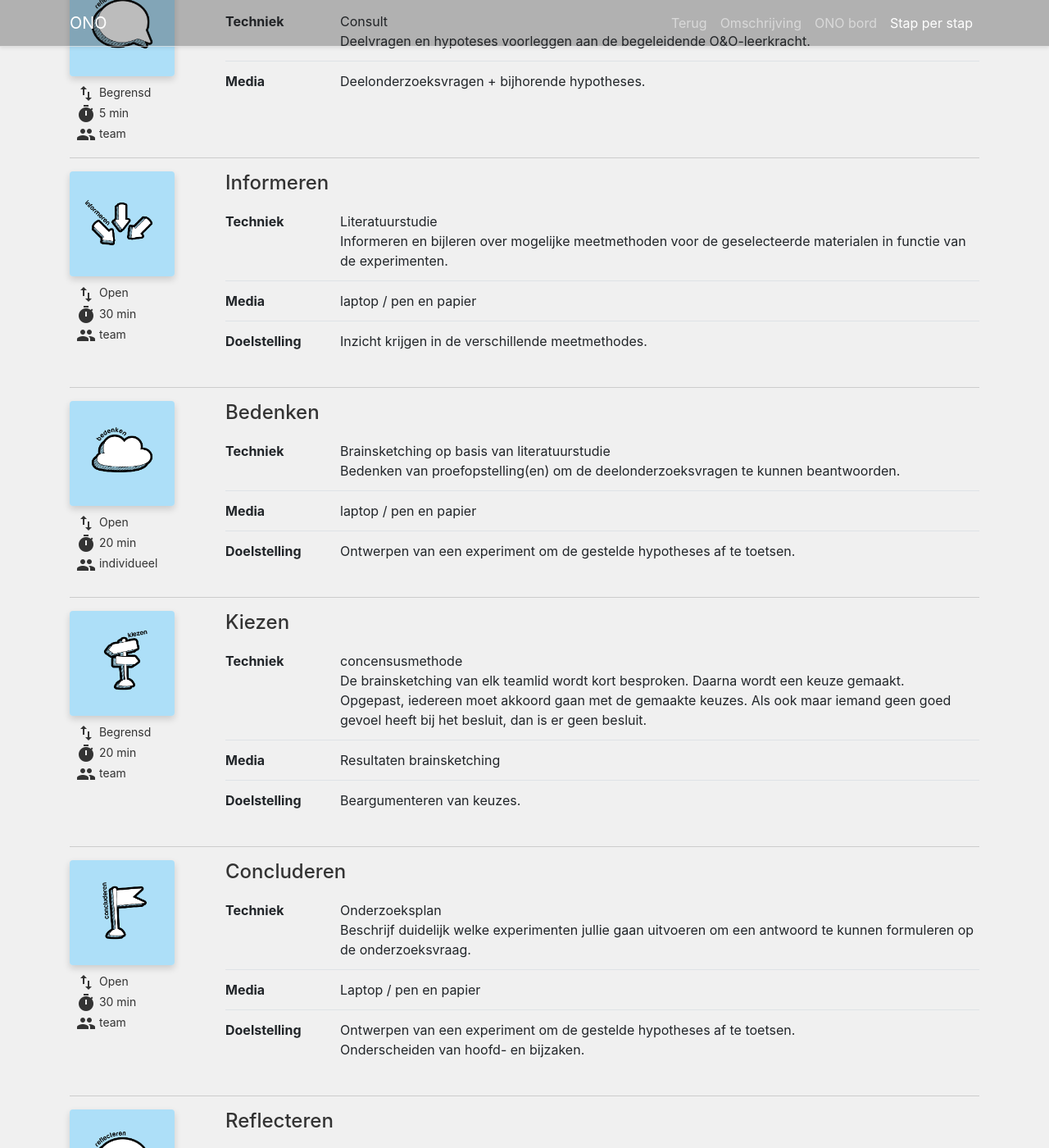
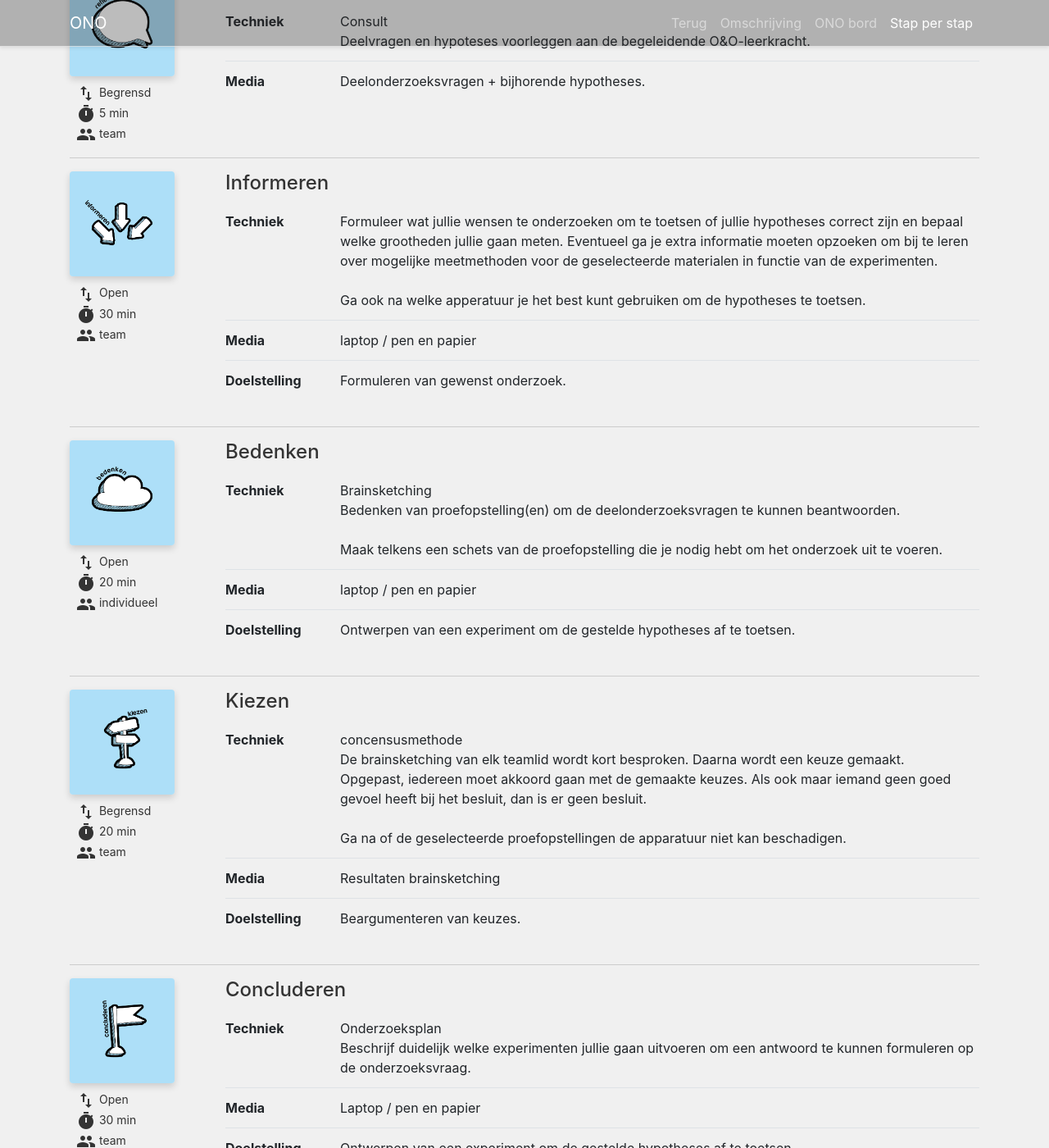
Before and after one commit to adepaepe/ono-trajecten, a Jekyll site: the page built from docs/_trajecten/spuitgietmatrijzen.html, in a window 1280 px wide and 1400 px high, scrolled down 6856 px. Shown: the whole window at 82% size. Built offline with Jekyll 4.4.1, drawn with Linux system fonts in a browser that asks for light colours.

Commit message:
add new info

```diff
--- a/docs/_trajecten/spuitgietmatrijzen.html
+++ b/docs/_trajecten/spuitgietmatrijzen.html
@@ -166,16 +166,16 @@ ono:
       time: 30 min
       stage: 3
       groupform: team
-      technique: Literatuurstudie <br> Informeren en bijleren over mogelijke meetmethoden voor de geselecteerde materialen in functie van de experimenten.
+      technique: Formuleer wat jullie wensen te onderzoeken om te toetsen of jullie hypotheses correct zijn en bepaal welke grootheden jullie gaan meten. Eventueel ga je extra informatie moeten opzoeken om bij te leren over mogelijke meetmethoden voor de geselecteerde materialen in functie van de experimenten. <br><br> Ga ook na welke apperatuur je het best kunt gebruiken om de hypotheses te toetsen.
       media: laptop / pen en papier
-      goal: Inzicht krijgen in de verschillende meetmethodes.
+      goal: Formuleren van gewenst onderzoek.
 
     - card: invent
       track: open
       time: 20 min
       stage: 3
       groupform: individueel
-      technique: Brainsketching op basis van literatuurstudie <br> Bedenken van proefopstelling(en) om de deelonderzoeksvragen te kunnen beantwoorden.
+      technique: Brainsketching <br> Bedenken van proefopstelling(en) om de deelonderzoeksvragen te kunnen beantwoorden. <br><br> Maak telkens een schets van de proefopstelling die je nodig hebt om het onderzoek uit te voeren.
       media: laptop / pen en papier
       goal: Ontwerpen van een experiment om de gestelde hypotheses af te toetsen.
 
@@ -184,7 +184,7 @@ ono:
       time: 20 min
       stage: 3
       groupform: team
-      technique: concensusmethode <br> De brainsketching van elk teamlid wordt kort besproken. Daarna wordt een keuze gemaakt. <br> Opgepast, iedereen moet akkoord gaan met de gemaakte keuzes. Als ook maar iemand geen goed gevoel heeft bij het besluit, dan is er geen besluit.
+      technique: concensusmethode <br> De brainsketching van elk teamlid wordt kort besproken. Daarna wordt een keuze gemaakt. <br> Opgepast, iedereen moet akkoord gaan met de gemaakte keuzes. Als ook maar iemand geen goed gevoel heeft bij het besluit, dan is er geen besluit.<br><br> Ga na of de geselecteerde proefopstellingen de apparatuur niet kan beschadigen.
       media: Resultaten brainsketching
       goal: Beargumenteren van keuzes.
 
```
